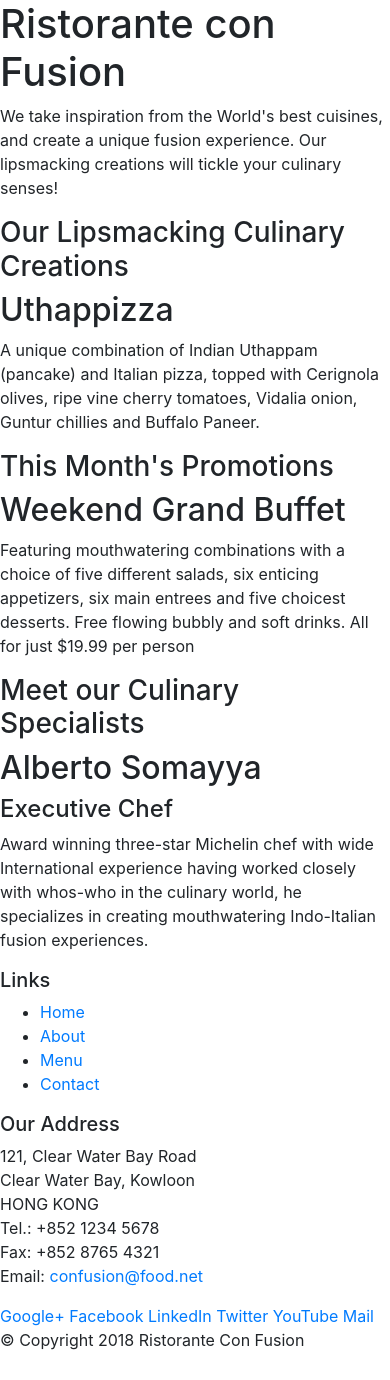
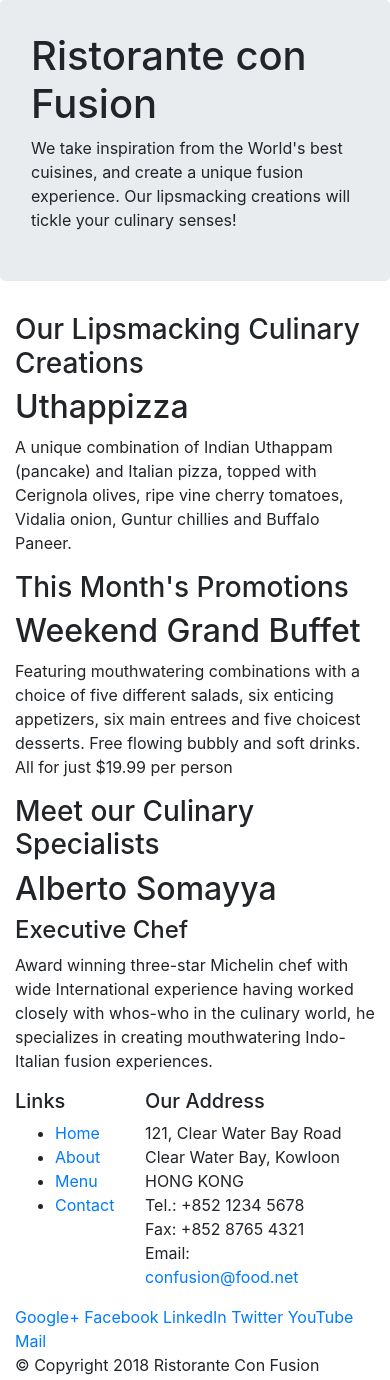
Before and after one commit to oknono/coursera_bootstrap, a website: page index.html in a window 390 px wide. Drawn offline with nearby package versions, Linux system fonts and the light colour scheme.

Commit message:
Add basic responsive behaviour

```diff
--- a/index.html
+++ b/index.html
@@ -12,47 +12,46 @@
 </head>
 
 <body>
-
-    <header>
-        <div>
-            <div>
-                <div>
+    <header class="jumbotron">
+        <div class="container">
+            <div class="row">
+                <div class="col-12 col-sm-6">
                     <h1>Ristorante con Fusion</h1>
                     <p>We take inspiration from the World's best cuisines, and create a unique fusion experience. Our lipsmacking creations will tickle your culinary senses!</p>
                 </div>
-                <div>
+                <div class="col-12 col-sm-6">
                 </div>
             </div>
         </div>
     </header>
 
-    <div>
-        <div>
-            <div>
+    <div class="container">
+        <div class="row">
+            <div class="col-12 col-sm-4 col-md-3">
                 <h3>Our Lipsmacking Culinary Creations</h3>
             </div>
-            <div>
+            <div class="col col-sm col-md">
                 <h2>Uthappizza</h2>
                 <p>A unique combination of Indian Uthappam (pancake) and Italian pizza, topped with Cerignola olives, ripe vine cherry tomatoes, Vidalia onion, Guntur chillies and Buffalo Paneer.</p>
             </div>
         </div>
 
 
-        <div>
-            <div>
+        <div class="row">
+            <div class="col-12 col-sm-4 col-md-3">
                 <h3>This Month's Promotions</h3>
             </div>
-            <div>
+            <div class="col col-sm col-md">
                 <h2>Weekend Grand Buffet</h2>
                 <p>Featuring mouthwatering combinations with a choice of five different salads, six enticing appetizers, six main entrees and five choicest desserts. Free flowing bubbly and soft drinks. All for just $19.99 per person </p>
             </div>
         </div>
 
-        <div>
-            <div>
+        <div class="row">
+            <div class="col-12 col-sm-4 col-md-3">
                 <h3>Meet our Culinary Specialists</h3>
             </div>
-            <div>
+            <div class="col col-sm col-md">
                 <h2>Alberto Somayya</h2>
                 <h4>Executive Chef</h4>
                 <p>Award winning three-star Michelin chef with wide International experience having worked closely with whos-who in the culinary world, he specializes in creating mouthwatering Indo-Italian fusion experiences. </p>
@@ -61,9 +60,9 @@
     </div>
 
     <footer>
-        <div>
-            <div>
-                <div>
+        <div class="container">
+            <div class="row">
+                <div class="col-4 col-sm-2">
                     <h5>Links</h5>
                     <ul>
                         <li><a href="#">Home</a></li>
@@ -72,7 +71,7 @@
                         <li><a href="#">Contact</a></li>
                     </ul>
                 </div>
-                <div>
+                <div class="col-7 col-sm-5">
                     <h5>Our Address</h5>
                     <address>
 		              121, Clear Water Bay Road<br>
@@ -83,7 +82,7 @@
 		              Email: <a href="mailto:confusion@food.net">confusion@food.net</a>
 		           </address>
                 </div>
-                <div>
+                <div class="col-12 col-sm-4">
                     <div>
                         <a href="http://google.com/+">Google+</a>
                         <a href="http://www.facebook.com/profile.php?id=">Facebook</a>
@@ -94,13 +93,15 @@
                     </div>
                 </div>
            </div>
-           <div>
-                <div>
+           <div class="row">
+                <div class="col-auto">
                     <p>© Copyright 2018 Ristorante Con Fusion</p>
                 </div>
            </div>
         </div>
     </footer>
+
+
 
     <!-- jQuery first, then Popper.js, then Bootstrap JS. -->
     <script src="node_modules/jquery/dist/jquery.slim.min.js"></script>
```
